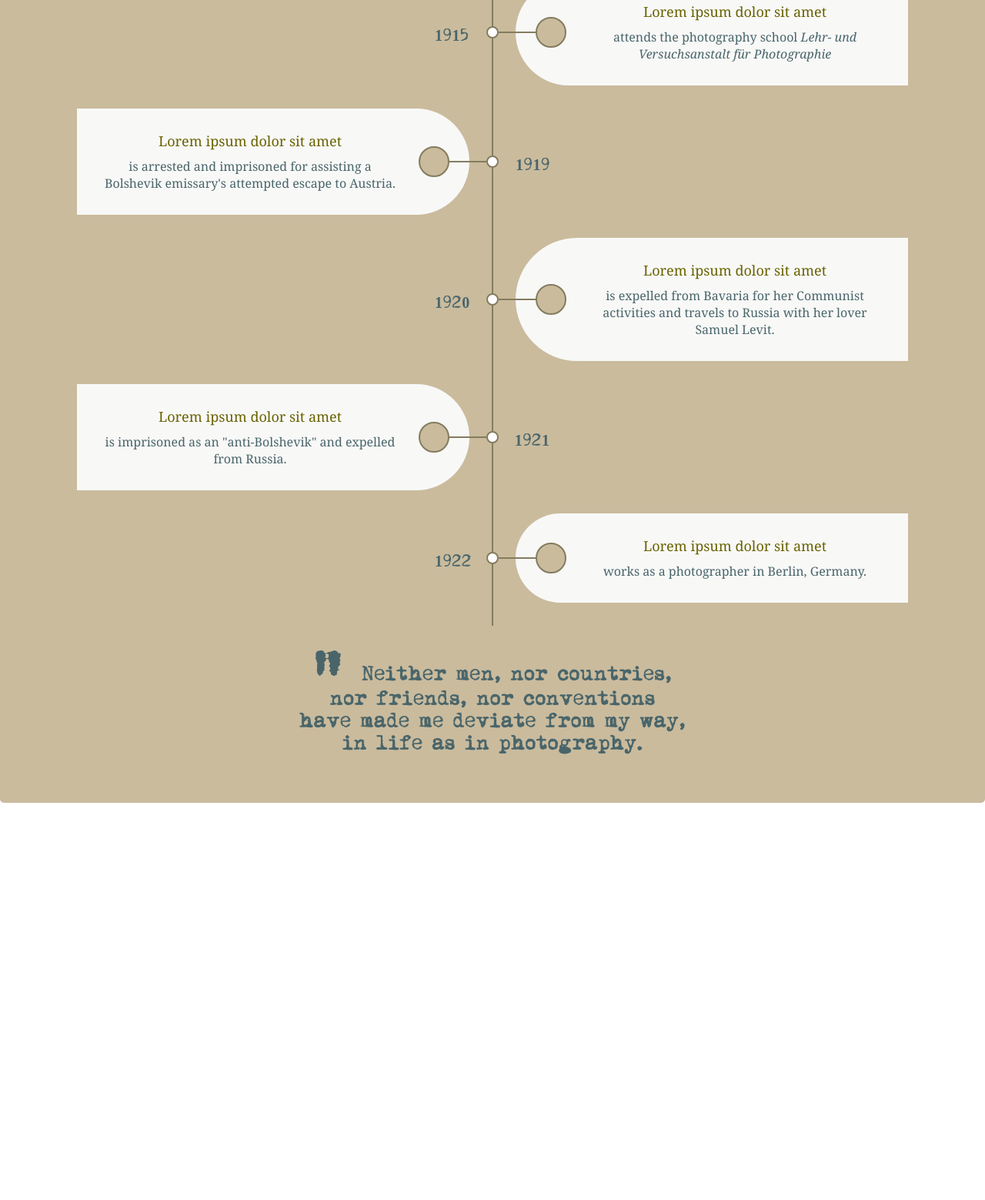
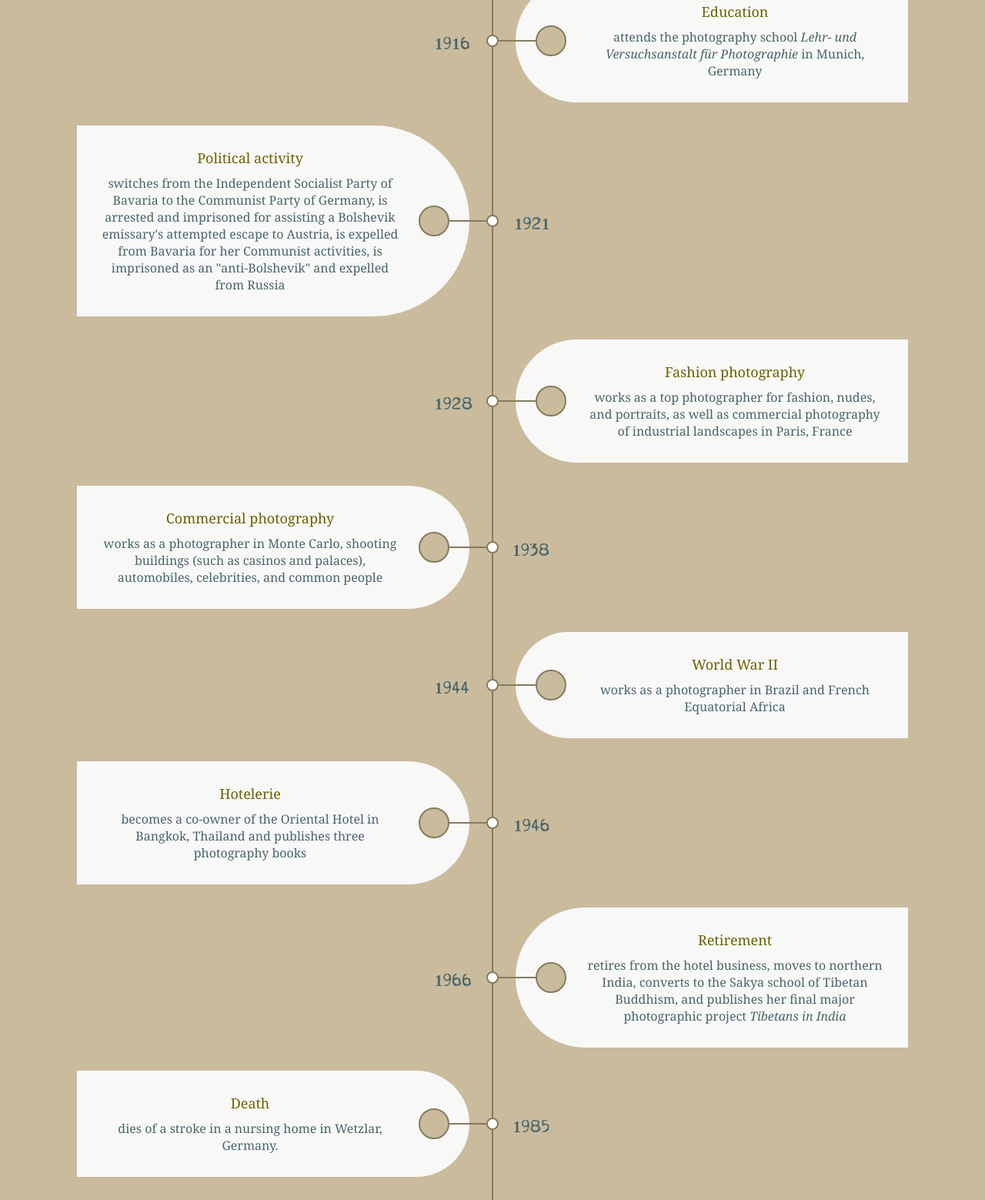
Before and after one commit to lorenanda/freecodecamp, a plain HTML site: page responsive-web-design/tribute-page/index.html in a window 1280 px wide. Shown: the part 700-2259 px from the top of the page at 77% size. Before the commit the page ends 1773 px from the top, so only its background shows below. Drawn offline with Linux system fonts and the light colour scheme.

Commit message:
update tribute page

```diff
--- a/responsive-web-design/tribute-page/index.html
+++ b/responsive-web-design/tribute-page/index.html
@@ -19,59 +19,89 @@
         <div class="date">1897</div>
         <i class="icon fa fa-home"></i>
         <div class="content">
-          <h2>Early life</h2>
+          <h2>Birth</h2>
           <p>
             is born in Posen-Wilda (then in Germany, now in Poland).
           </p>
         </div>
       </div>
       <div class="container right">
-        <div class="date">1915</div>
+        <div class="date">1916</div>
         <i class="icon fa fa-gift"></i>
         <div class="content">
-          <h2>Lorem ipsum dolor sit amet</h2>
+          <h2>Education</h2>
           <p>
-            attends the photography school <i>Lehr- und Versuchsanstalt für Photographie</i>
-          </p>
-        </div>
-      </div>
-      <div class="container left">
-        <div class="date">1919</div>
-        <i class="icon fa fa-user"></i>
-        <div class="content">
-          <h2>Lorem ipsum dolor sit amet</h2>
-          <p>
-            is arrested and imprisoned for assisting a Bolshevik emissary's attempted escape to Austria.
-          </p>
-        </div>
-      </div>
-      <div class="container right">
-        <div class="date">1920</div>
-        <i class="icon fa fa-running"></i>
-        <div class="content">
-          <h2>Lorem ipsum dolor sit amet</h2>
-          <p>
-            is expelled from Bavaria for her Communist activities and travels to Russia with her lover Samuel Levit.
+            attends the photography school <i>Lehr- und Versuchsanstalt für Photographie</i> in Munich, Germany
           </p>
         </div>
       </div>
       <div class="container left">
         <div class="date">1921</div>
-        <i class="icon fa fa-cog"></i>
+        <i class="icon fa fa-home"></i>
         <div class="content">
-          <h2>Lorem ipsum dolor sit amet</h2>
+          <h2>Political activity</h2>
           <p>
-            is imprisoned as an "anti-Bolshevik" and expelled from Russia.
+            switches from the Independent Socialist Party of Bavaria to the Communist Party of Germany, is arrested and imprisoned for assisting a Bolshevik emissary's attempted escape to Austria, is expelled from Bavaria for her Communist activities, is imprisoned as an "anti-Bolshevik" and expelled from Russia
           </p>
         </div>
       </div>
       <div class="container right">
-        <div class="date">1922</div>
+        <div class="date">1928</div>
+        <i class="icon fa fa-gift"></i>
+        <div class="content">
+          <h2>Fashion photography</h2>
+          <p>
+            works as a top photographer for fashion, nudes, and portraits, as well as commercial photography of industrial landscapes in Paris, France
+          </p>
+        </div>
+      </div>
+      <div class="container left">
+        <div class="date">1938</div>
+        <i class="icon fa fa-user"></i>
+        <div class="content">
+          <h2>Commercial photography</h2>
+          <p>
+            works as a photographer in Monte Carlo, shooting buildings (such as casinos and palaces), automobiles, celebrities, and common people
+          </p>
+        </div>
+      </div>
+      <div class="container right">
+        <div class="date">1944</div>
+        <i class="icon fa fa-running"></i>
+        <div class="content">
+          <h2>World War II</h2>
+          <p>
+            works as a photographer in Brazil and French Equatorial Africa
+          </p>
+        </div>
+      </div>
+      <div class="container left">
+        <div class="date">1946</div>
+        <i class="icon fa fa-cog"></i>
+        <div class="content">
+          <h2>Hotelerie</h2>
+          <p>
+            becomes a co-owner of the Oriental Hotel in Bangkok, Thailand and publishes three photography books
+          </p>
+        </div>
+      </div>
+      <div class="container right">
+        <div class="date">1966</div>
         <i class="icon fa fa-certificate"></i>
         <div class="content">
-          <h2>Lorem ipsum dolor sit amet</h2>
+          <h2>Retirement</h2>
           <p>
-            works as a photographer in Berlin, Germany.
+            retires from the hotel business, moves to northern India, converts to the Sakya school of Tibetan Buddhism, and publishes her final major photographic project <i>Tibetans in India</i>
+          </p>
+        </div>
+      </div>
+      <div class="container left">
+        <div class="date">1985</div>
+        <i class="icon fa fa-cog"></i>
+        <div class="content">
+          <h2>Death</h2>
+          <p>
+            dies of a stroke in a nursing home in Wetzlar, Germany.
           </p>
         </div>
       </div>
```
